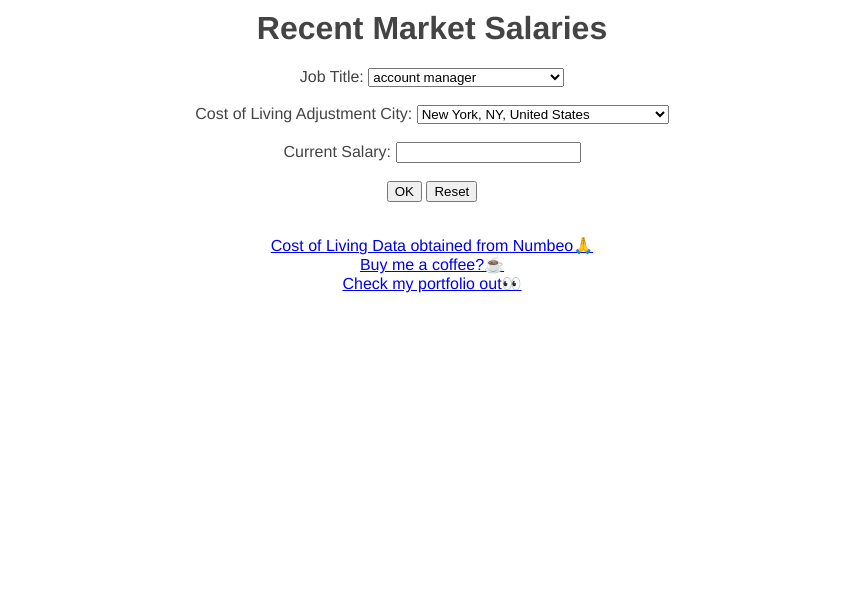
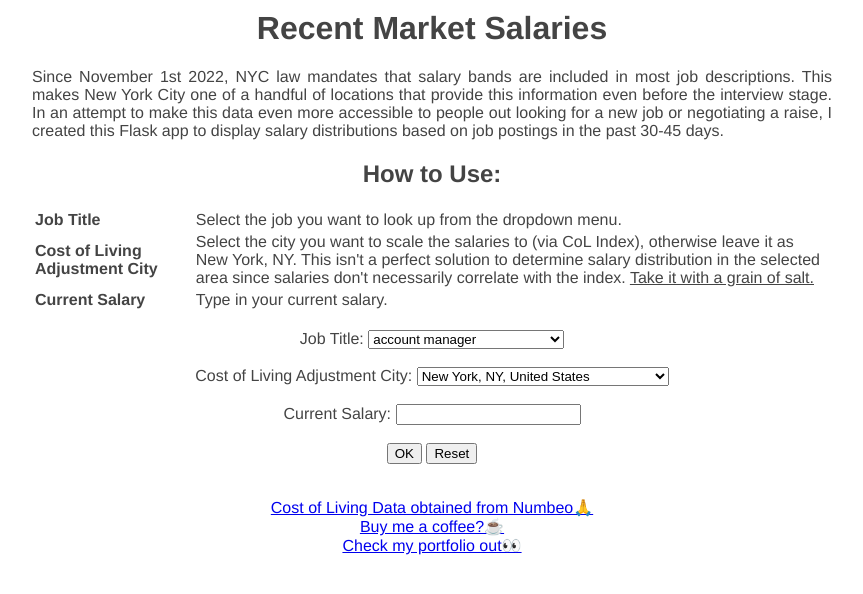
Before and after one commit to ishengy/recent-market-salaries, a Flask app: page / in a window 1280 px wide. Shown: the top 594 px of the page, without its empty margins (208-1071 px from the left). Run offline with Flask 2, Linux system fonts and the light colour scheme.

Commit message:
HTML & CSS Updates
added instructions and adjusted formatting

```diff
--- a/src/static/css/main.css
+++ b/src/static/css/main.css
@@ -5,10 +5,32 @@ body {
     color: #444;
     text-align: center;
   }
-  /*
-   * Centering the body content
-   */
-  .container {
-    width: 1200px;
+
+ div.description {
+    width: 800px;
+    text-align: center;
     margin: 0 auto;
   }
+
+div.how-to {
+    width: 800px;
+    text-align: left;
+    margin: 0 auto;
+  }
+
+table.instructions {
+    width: 800px;
+    margin-left: auto;
+    margin-right: auto;
+  }
+
+p {
+    text-align: center;
+    margin: 0;
+}
+
+span {
+  text-align: justify;
+  display: block;
+  width: 100%
+}
--- a/src/templates/landing.html
+++ b/src/templates/landing.html
@@ -6,6 +6,39 @@
     <body>
         <div class="form-container">
             <h1>Recent Market Salaries</h1>
+            <div class="description">
+                <p>
+                    <span>Since November 1st 2022, NYC law mandates that salary bands are included in most job descriptions.
+                    This makes New York City one of a handful of locations that provide this information even before
+                    the interview stage. In an attempt to make this data even more accessible to people out looking for
+                    a new job or negotiating a raise, I created this Flask app to display salary distributions based on
+                    job postings in the past 30-45 days.</span>
+                </p>
+            </div>
+            <table class="instructions" border-style = "solid">
+                <h2>How to Use:</h2>
+                <col width="20%">
+                <col width="80%">
+                <tr>
+                   <td><b>Job Title</b></td>
+                   <td>Select the job you want to look up from the dropdown menu.</td>
+                </tr>
+
+                <tr>
+                    <td><b>Cost of Living Adjustment City</b></td>
+                    <td>
+                        Select the city you want to scale the salaries to (via CoL Index), otherwise leave it as New York, NY.
+                        This isn't a perfect solution to determine salary distribution in the selected area since salaries don't
+                        necessarily correlate with the index. <u>Take it with a grain of salt.</u>
+                    </td>
+                 </tr>
+
+                <tr>
+                   <td><b>Current Salary</b></td>
+                   <td>Type in your current salary.</td>
+                </tr>
+            </table>
+            <br>
             <form id="myForm" action="/get_plot" method="POST"> Job Title: <SELECT name="job"> {% for jt in job_list %} <OPTION value="{{jt}}" {% if jt == selected_job %} selected{% endif %}>
                         {{jt}}
                     </option> {% endfor %} </SELECT>
```
